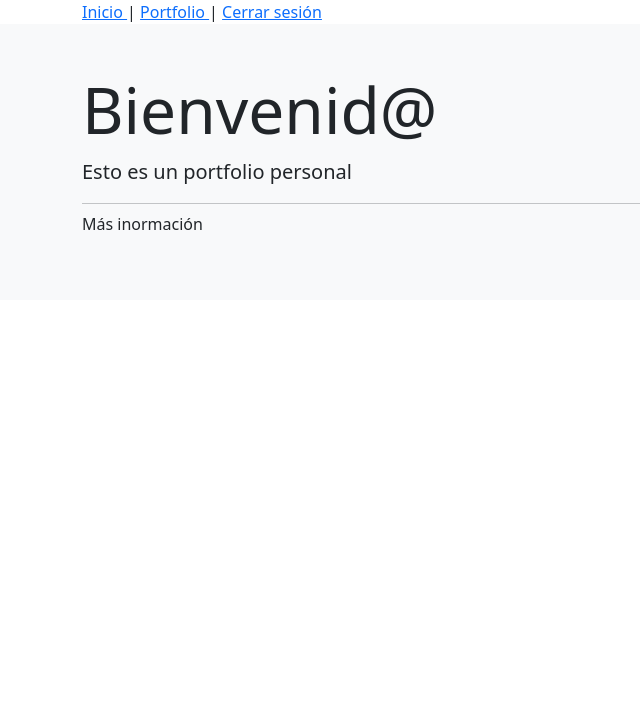
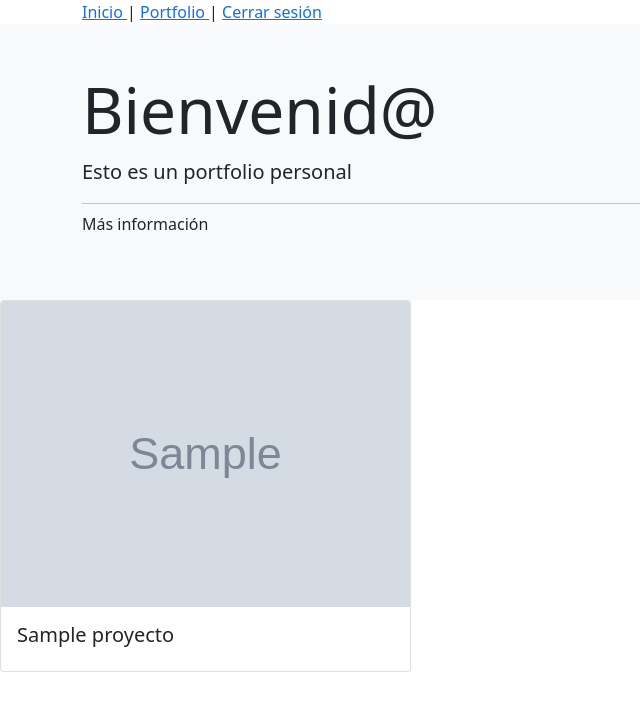
Before and after one commit to oscarmangutduran/MiPortfolio, a PHP site: page /index.php in a window 1280 px wide. Shown: the top 711 px of the page, without its empty margins (0-640 px from the left). Run offline with PHP 8.4, Linux system fonts and the light colour scheme; the visitor is signed in with stand-in values (Sample User, id 1); tables that the repository leaves empty hold one stand-in row (values such as "Sample post"); grey boxes marked "Sample" are stand-in pictures; data that the repository does not hold is empty.

Commit message:
Mostrar imagenes con card

```diff
--- a/cabecera.php
+++ b/cabecera.php
@@ -1,9 +1,9 @@
 <?php
 
     session_start();
-    if(isset($_SESSION['usuario'])!="develoteca" ){
+    /*if(isset($_SESSION['usuario'])!="develoteca" ){
         header("location:login.php");
-    }
+    }*/
 
 ?>
 
--- a/index.php
+++ b/index.php
@@ -1,13 +1,42 @@
 <?php include("cabecera.php"); ?>
+<?php include("conexion.php"); ?>
+<?php
+
+$objConexion=new conexion();
+$proyectos=$objConexion->consultar("SELECT * FROM PROYECTOS");
+
+?>
 
     <div class="p-5 bg-light">
         <div class="container">
             <h1 class="display-3">Bienvenid@</h1>
             <p class="lead">Esto es un portfolio personal</p>
             <hr class="my-2">
-            <p>Más inormación </p>
+            <p>Más información </p>
 
         </div>
     </div>
 
+
+
+
+<div class="row row-cols-1 row-cols-md-3 g-4">
+
+<?php foreach($proyectos as $proyecto) { ?>
+
+    <div class="col">
+    <div class="card h-100">
+      <img src="img/<?php echo $proyecto['imagen']; ?>" class="card-img-top" alt="...">
+      <div class="card-body">
+        <h5 class="card-title"><?php echo $proyecto['nombre'];  ?></h5>
+        <p class="card-text"><?php echo $proyecto['descripcion'];  ?></p>
+      </div>
+    </div>
+  </div>
+
+<?php } ?>
+
+
+</div>
+
 <?php include("pie.php"); ?>
```
Also changed, not shown: img/1701289629_PHP-Logo.webp (added).
